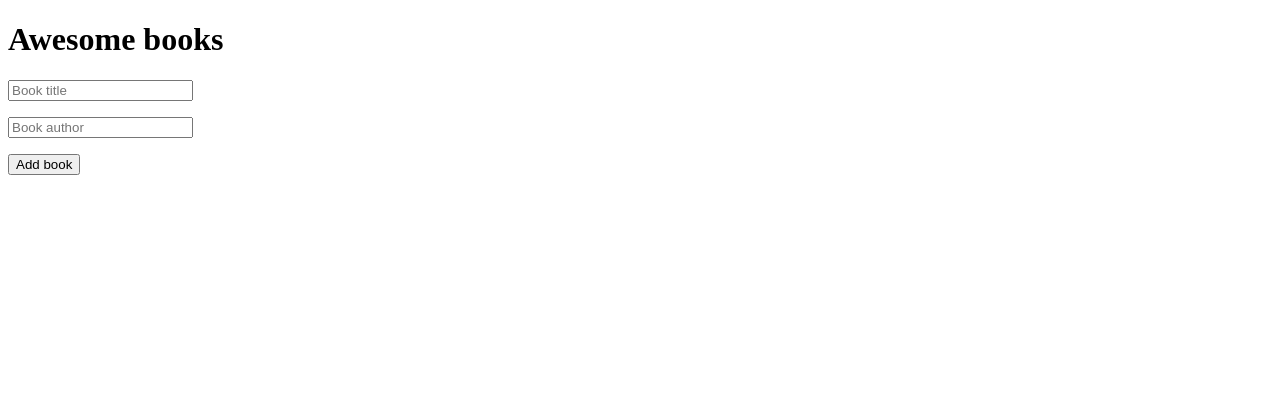
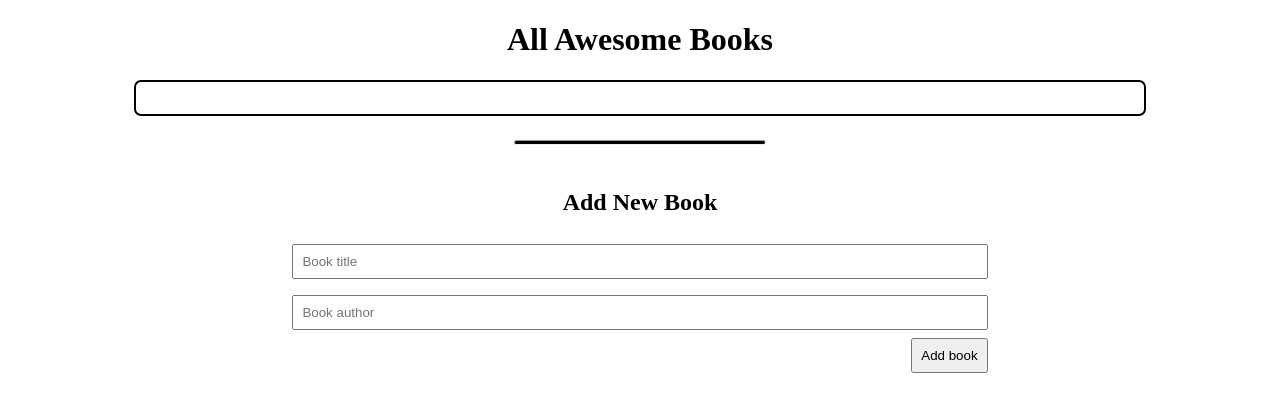
Before and after one commit to Terbeche/Awesome-Books, a website: page index.html in a window 1280 px wide. Drawn offline with Linux system fonts and the light colour scheme.

Commit message:
Sttyle input fields

```diff
--- a/css/style.css
+++ b/css/style.css
@@ -1,3 +1,11 @@
+*, ::before, ::after{
+  box-sizing: border-box;
+}
+
+body{
+  text-align: center;
+}
+
 li {
   list-style-type: none;
   margin: 1rem 0;
@@ -6,3 +14,67 @@ li {
 ul {
   padding-left: 0;
 }
+
+
+
+#books{
+  border: 2px solid black;
+  border-radius: 7px;
+  width: 80%;
+  margin: 0 auto;
+  padding: 1rem;
+}
+
+.rule{
+  width: 20%;
+  margin: 1.5rem auto;
+  height: 5px;
+  background-color: black;
+  border-radius: 7px;
+}
+
+.book-div{
+  display: flex;
+  justify-content: space-between;
+  margin: 0.5rem 0;
+}
+
+.book-remove{
+  padding: 5px;
+ align-self: center;
+}
+
+#input-fields{
+ display: flex;
+ flex-direction: column;
+ align-items: center;;
+ margin:auto;
+}
+
+#bookForm{
+  width: fit-content;
+  display: flex;
+  flex-direction: column;
+  width: 65%
+}
+
+input{
+  padding: 0.5rem;
+  width: 100%;
+  margin: 0.5rem 0;
+}
+
+.add-button{
+ padding: 0.5rem;
+ width: fit-content;
+ margin-left: auto;
+}
+
+@media screen and (min-width: 768px) {
+  #bookForm{
+    width: fit-content;
+    display: flex;
+    flex-direction: column;
+    width: 55%
+  }
+}
--- a/index.html
+++ b/index.html
@@ -9,26 +9,24 @@
   </head>
   <body>
     <main>
-      <h1>Awesome books</h1>
-      <div class="books"></div>
-      <form id="bookForm">
-        <ul>
-          <li>
+      <div id="headline">
+        <h1>All Awesome Books</h1>
+      </div>
+
+      <!-- displayed books -->
+      <div id="books">
+        <div class="books"></div>
+      </div>
+      <hr class="rule" />
+      <!-- input fields -->
+      <div id="input-fields">
+        <h2 class="input-header">Add New Book</h2>
+        <form id="bookForm">
             <input type="text" placeholder="Book title" name="title" required />
-          </li>
-          <li>
-            <input
-              type="text"
-              placeholder="Book author"
-              name="author"
-              required
-            />
-          </li>
-          <li>
-            <button type="submit">Add book</button>
-          </li>
-        </ul>
-      </form>
+            <input type="text" placeholder="Book author" name="author" required/>
+              <button class="add-button" type="submit">Add book</button>
+        </form>
+      </div>
     </main>
     <script src="./js/script.js"></script>
   </body>
--- a/js/script.js
+++ b/js/script.js
@@ -5,11 +5,7 @@ const authorInput = bookForm.author;
 const books = JSON.parse(localStorage.getItem('books')) || [];
 
 class AwesomeBooks {
-  constructor() {
-
-  }
-
-  addBook(title, author){
+  addBook(title, author) {
     books.push({
       title,
       author,
@@ -17,21 +13,20 @@ class AwesomeBooks {
 
     localStorage.setItem('books', JSON.stringify(books));
     return { title, author };
-  };
+  }
 
-  createBookElement({ title, author }){
+  createBookElement({ title, author }) {
     // Create elements
 
     const bookDiv = document.createElement('div');
-    const bookTitle = document.createElement('h2');
-    const bookAuthor = document.createElement('h3');
+    bookDiv.classList.add('book-div');
+    const bookOutput = document.createElement('p');
     const bookRemove = document.createElement('button');
-    const bookHr = document.createElement('hr');
+    bookRemove.classList.add('book-remove');
 
     // Fill the content
-    bookTitle.innerText = `Book title: ${title}`;
-    bookAuthor.innerText = `Book author: ${author}`;
     bookRemove.innerText = 'Remove';
+    bookOutput.innerHTML = `"${title}" by ${author}`;
 
     bookRemove.onclick = function () {
       bookRemove.parentElement.remove();
@@ -46,15 +41,12 @@ class AwesomeBooks {
     };
 
     // Add to the DOM
-    bookDiv.append(bookTitle, bookAuthor, bookRemove, bookHr);
+    bookDiv.append(bookOutput, bookRemove);
     booksContainer.appendChild(bookDiv);
-  };
-
+  }
 }
 
-
 const myBooks = new AwesomeBooks();
-
 
 books.forEach(myBooks.createBookElement);
 
```
